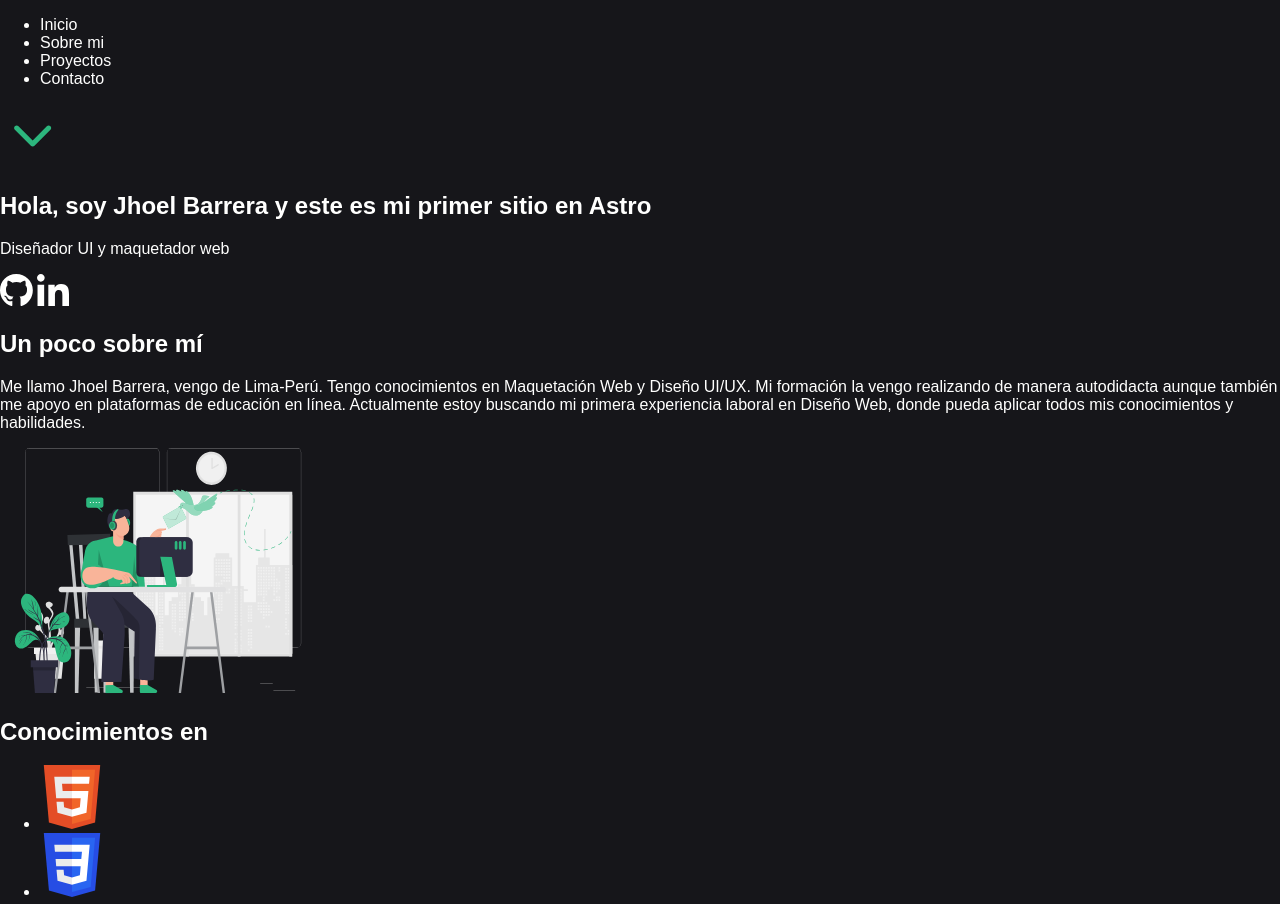
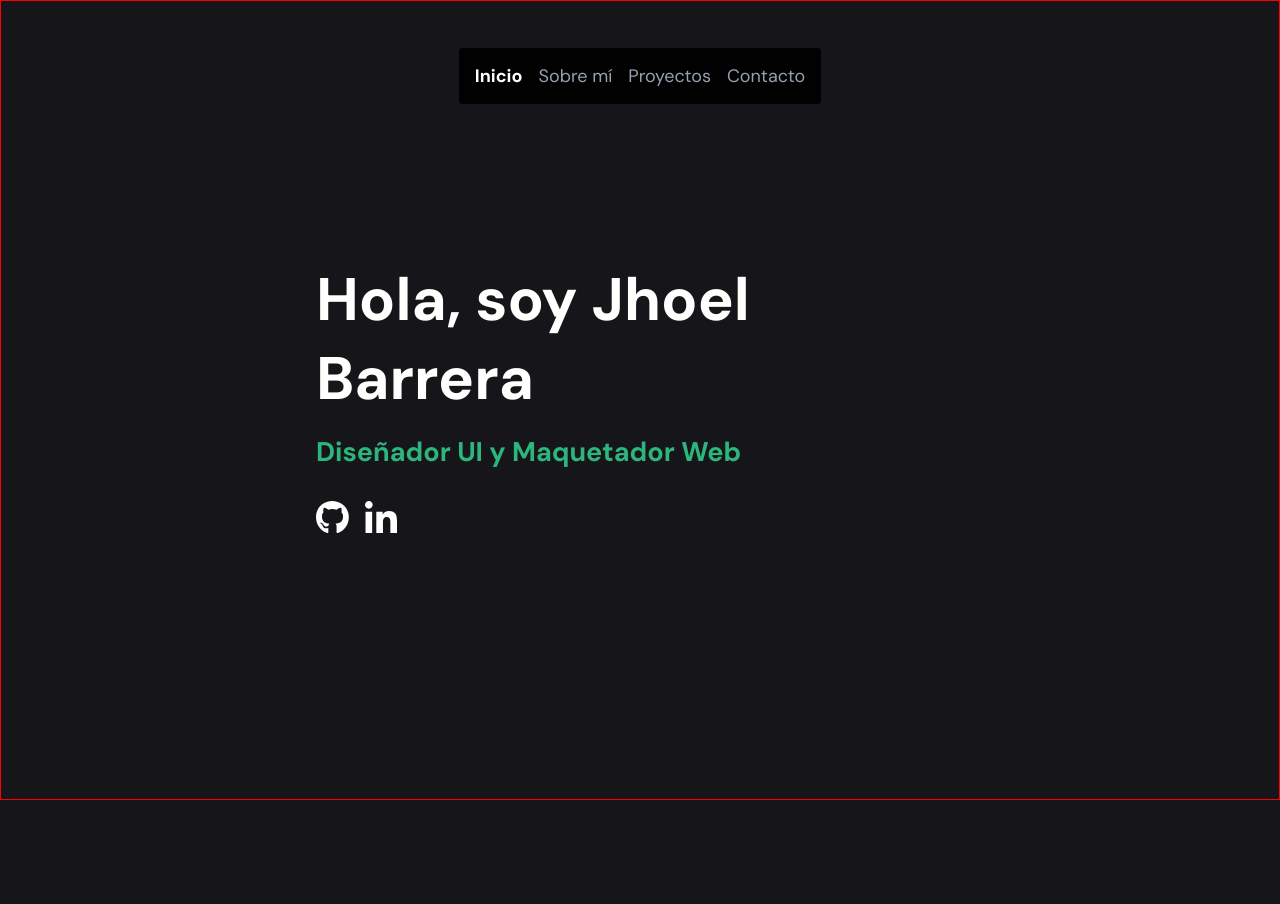
Before and after one commit to JhoeBarrera/JhoeBarrera, an Astro site: page / in a window 1280 px wide. Shown: the top 904 px of the page. After the commit the page ends 800 px from the top, so only its background shows below. Built offline with nearby package versions, Linux system fonts and the light colour scheme; Astro itself is replaced by a stand-in of ours.

Commit message:
feat: adds new changes to index.astro and global.css files and creates new astro components

```diff
--- a/src/components/navigation.astro
+++ b/src/components/navigation.astro
@@ -0,0 +1,26 @@
+---
+import "../styles/navigation.css";
+const sections = [
+	{ name: "Inicio", link: "#home", focus: true },
+	{ name: "Sobre mí", link: "#aboutMe", focus: false },
+	{ name: "Proyectos", link: "#projects", focus: false },
+	{ name: "Contacto", link: "#contactMe", focus: false },
+];
+---
+
+<nav class="menu">
+	<ul class="menu__list">
+		<li class="menu__item menu__item--focus">
+			<a href={sections[0].link} class="menu__link">{sections[0].name}</a>
+		</li>
+		<li class="menu__item">
+			<a href={sections[1].link} class="menu__link">{sections[1].name}</a>
+		</li>
+		<li class="menu__item">
+			<a href={sections[2].link} class="menu__link">{sections[2].name}</a>
+		</li>
+		<li class="menu__item">
+			<a href={sections[3].link} class="menu__link">{sections[3].name}</a>
+		</li>
+	</ul>
+</nav>
--- /dev/null
+++ b/src/components/slider.astro
@@ -0,0 +1,21 @@
+---
+import "../styles/slider.css";
+---
+
+<div class="slider">
+	<ul class="slider__track">
+		<li class="slider__slide"><img src="/Logos/HTML_icon.svg" alt="Html icon" /></li>
+		<li class="slider__slide"><img src="/Logos/CSS_icon.svg" alt="Css icon" /></li>
+		<li class="slider__slide"><img src="/Logos/SASS_icon.svg" alt="Sass icon" /></li>
+		<li class="slider__slide"><img src="/Logos/JS_icon.svg" alt="Js icon" /></li>
+		<li class="slider__slide"><img src="/Logos/GIT_icon.svg" alt="Git icon" /></li>
+		<li class="slider__slide"><img src="/Logos/FIGMA_icon.svg" alt="Figma icon" /></li>
+
+		<li class="slider__slide"><img src="/Logos/HTML_icon.svg" alt="Html icon" /></li>
+		<li class="slider__slide"><img src="/Logos/CSS_icon.svg" alt="Css icon" /></li>
+		<li class="slider__slide"><img src="/Logos/SASS_icon.svg" alt="Sass icon" /></li>
+		<li class="slider__slide"><img src="/Logos/JS_icon.svg" alt="Js icon" /></li>
+		<li class="slider__slide"><img src="/Logos/GIT_icon.svg" alt="Git icon" /></li>
+		<li class="slider__slide"><img src="/Logos/FIGMA_icon.svg" alt="Figma icon" /></li>
+	</ul>
+</div>
--- a/src/pages/index.astro
+++ b/src/pages/index.astro
@@ -1,5 +1,7 @@
 ---
 import "../styles/global.css";
+import Navigation from "../components/navigation.astro";
+import Slider from "../components/slider.astro";
 
 const pageTitle = "JhoelBarrera's Portfolio";
 const linkToGithub = "https://github.com/JhoeBarrera";
@@ -12,23 +14,23 @@ const linkToLinkedin = "";
 		<link rel="icon" type="image/svg+xml" href="/favicon.svg" />
 		<meta name="viewport" content="width=device-width" />
 		<meta name="generator" content={Astro.generator} />
+		<link rel="preconnect" href="https://fonts.googleapis.com" />
+		<link rel="preconnect" href="https://fonts.gstatic.com" crossorigin />
+		<link
+			href="https://fonts.googleapis.com/css2?family=DM+Sans:wght@400;700&display=swap"
+			rel="stylesheet"
+		/>
 		<title>{pageTitle}</title>
 	</head>
 	<body>
-		<nav>
-			<ul>
-				<li>Inicio</li>
-				<li>Sobre mi</li>
-				<li>Proyectos</li>
-				<li>Contacto</li>
-			</ul>
-		</nav>
-		<div><img src="/Icons/ArrowBack.svg" alt="" /></div>
-		<section>
-			<div>
-				<h1>Hola, soy Jhoel Barrera y este es mi primer sitio en Astro</h1>
-				<p>Diseñador UI y maquetador web</p>
-				<div>
+		<Navigation />
+		<!-- <div><img src="/Icons/ArrowBack.svg" alt="Arrow Down Icon" /></div> -->
+		<div class="container">
+			<section id="home" class="home">
+				<div class="home__container">
+					<h1 class="home__title">Hola, soy Jhoel Barrera</h1>
+					<p class="home__subtitle">Diseñador UI y Maquetador Web</p>
+					<div class="home__social">
 						<a href={linkToGithub} target="_blank"
 							><img src="/Icons/GitHub.svg" alt="GitHub icon" /></a
 						>
@@ -38,39 +40,39 @@ const linkToLinkedin = "";
 					</div>
 				</div>
 			</section>
-		<section>
-			<div>
-				<h2>Un poco sobre mí</h2>
-				<p>
-					Me llamo Jhoel Barrera, vengo de Lima-Perú. Tengo conocimientos en Maquetación Web y
-					Diseño UI/UX. Mi formación la vengo realizando de manera autodidacta aunque también
-					me apoyo en plataformas de educación en línea. Actualmente estoy buscando mi primera
-					experiencia laboral en Diseño Web, donde pueda aplicar todos mis conocimientos y
-					habilidades.
+			<!-- <section id="aboutMe" class="aboutMe">
+				<div class="aboutMe__container">
+					<div class="aboutMe__information flex">
+						<div class="flex-item">
+							<h2 class="aboutMe__title">Un poco sobre mí</h2>
+							<p class="aboutMe__paragraph">
+								Me llamo Jhoel Barrera, vengo de Lima-Perú. Tengo conocimientos en Maquetación
+								Web y Diseño UI/UX. Mi formación la vengo realizando de manera autodidacta
+								aunque también me apoyo en plataformas de educación en línea. Actualmente estoy
+								buscando mi primera experiencia laboral en Diseño Web, donde pueda aplicar
+								todos mis conocimientos y habilidades.
 							</p>
-				<div>
+						</div>
+						<div class="flex-item aboutMe__image">
 							<img
 								src="/Illustration.svg"
 								alt="Illustration of a young man working on his desktop computer"
 							/>
 						</div>
 					</div>
-			<div>
-				<h2>Conocimientos en</h2>
-				<ul>
-					<li><img src="/Logos/HTML_icon.svg" alt="Html icon" /></li>
-					<li><img src="/Logos/CSS_icon.svg" alt="Css icon" /></li>
-					<li><img src="/Logos/SASS_icon.svg" alt="Sass icon" /></li>
-					<li><img src="/Logos/JS_icon.svg" alt="Js icon" /></li>
-					<li><img src="/Logos/GIT_icon.svg" alt="Git icon" /></li>
-					<li><img src="/Logos/FIGMA_icon.svg" alt="Figma icon" /></li>
-				</ul>
+					<div class="aboutMe__knowledge">
+						<h2 class="aboutMe__title">Conocimientos en</h2>
+						<Slider />
+					</div>
+				</div>
+			</section> -->
+			<!-- <section id="projects" class="projects">
+				<div class="projects__container">
+					<h2>Mis proyectos</h2>
 				</div>
 			</section>
-		<section>
-			<h2>Mis proyectos</h2>
-		</section>
-		<section>
+			<section id="contactMe" class="contactMe">
+				<div class="contactMe__container">
 					<h2>Contáctame</h2>
 					<p>
 						Te puedes comunicar conmigo mediante <a href={linkToLinkedin} target="_blank"
@@ -87,6 +89,8 @@ const linkToLinkedin = "";
 							placeholder="Deje su mensaje :)"></textarea>
 						<input type="submit" value="Enviar" />
 					</form>
-		</section>
+				</div>
+			</section> -->
+		</div>
 	</body>
 </html>
--- a/src/styles/global.css
+++ b/src/styles/global.css
@@ -2,12 +2,203 @@
 	box-sizing: border-box;
 }
 
+:root {
+	--color-gray: #72757e;
+	--color-gray-alt: #94a1b2;
+	--color-white: #fffffe;
+	--color-dark: #16161a;
+	--color-dark-alt: #242629;
+	--color-black: #010101;
+	--color-purple: #7f5af0;
+	--color-green: #2cb67d;
+
+	--radius: 4px;
+}
+
 html {
 	font-family: sans-serif;
+	scroll-behavior: smooth;
 }
 
 body {
-	background-color: #16161a;
-	color: #fffffe;
+	background-color: var(--color-dark);
+	color: var(--color-white);
+	margin: 0;
+	font-family: "DM Sans", sans-serif;
+} /*
+.container {
+	overflow-y: scroll;
+	scroll-snap-type: y proximity;
+	max-height: 100vh;
+} */
+section {
+	scroll-snap-align: start;
+	min-height: 100vh;
+	position: relative;
+	padding-top: 0.0063rem;
+}
+
+a {
+	text-decoration: none;
+	color: var(--color-green);
+}
+
+nav,
+ul {
 	margin: 0;
 }
+
+h1,
+h2,
+p {
+	margin: 0;
+}
+
+/* ##### containers ##### */
+
+.home,
+.aboutMe,
+.projects,
+.contactMe {
+	--color-debug: red;
+	--border-debug: 1px solid var(--color-debug);
+
+	display: flex;
+	border: var(--border-debug);
+	padding-inline: 1rem;
+}
+
+.aboutMe__container,
+.projects__container,
+.contactMe__container {
+	border: var(--border-debug);
+}
+
+/* ##### home ##### */
+.home {
+	--max-width: 444px;
+	--padding-container: 0;
+
+	justify-content: center;
+	align-items: center;
+}
+.home__container {
+	padding: var(--padding-container);
+	max-width: var(--max-width);
+}
+.home__title {
+	font-weight: bold;
+	font-size: 2.5em;
+}
+.home__subtitle {
+	margin-top: 1rem;
+	color: var(--color-green);
+	font-weight: bold;
+	font-size: 1.125em;
+}
+.home__social {
+	margin-top: 2rem;
+	display: flex;
+	justify-content: flex-start;
+	gap: 1rem;
+}
+
+/* ##### aboutMe ##### */
+.aboutMe {
+	--color-debug: lightpink;
+
+	justify-content: center;
+}
+.aboutMe__container {
+	margin-top: 10.25rem;
+	width: 100%;
+}
+.aboutMe__information,
+.aboutMe__knowledge {
+	border: var(--border-debug);
+	border-color: blue;
+}
+.aboutMe__knowledge {
+	margin-top: 4rem;
+}
+
+.aboutMe__container .flex {
+	display: flex;
+	flex-wrap: wrap;
+	gap: 1.5em;
+	justify-content: center;
+}
+.aboutMe__container .flex-item {
+	border: 1px solid lightgreen;
+}
+
+.aboutMe__title {
+	font-size: 1.75em;
+}
+.aboutMe__paragraph {
+	max-width: 549px;
+	margin-top: 32px;
+	font-size: 1em;
+	line-height: 1.4;
+	color: var(--color-gray-alt);
+}
+
+.aboutMe__information .aboutMe__knowledge {
+	display: none;
+}
+.aboutMe__knowledge {
+	display: flex;
+	flex-wrap: wrap;
+	gap: 2rem;
+	justify-content: center;
+}
+.aboutMe__knowledge .aboutMe__title {
+	flex: 1;
+}
+
+@media (min-width: 474px) {
+	/* ##### home ##### */
+	.home {
+		--padding-container: 1rem;
+	}
+	.aboutMe__information {
+		padding: 1rem;
+	}
+}
+
+@media (min-width: 768px) {
+	/* ##### home ##### */
+	.home {
+		--max-width: 32.5rem;
+		font-size: 1.25rem;
+	}
+	.aboutMe {
+		font-size: 1.25rem;
+	}
+}
+
+@media (min-width: 1024px) {
+	/* ##### home ##### */
+	.home {
+		--max-width: 42.5rem;
+	}
+	.home__container {
+		font-size: 1.5rem;
+	}
+
+	.aboutMe__container {
+		font-size: 1.25rem;
+	}
+	.aboutMe__container .flex-item {
+		flex: 1;
+	}
+	.aboutMe__image {
+		max-width: min-content;
+	}
+	.aboutMe__information .aboutMe__knowledge {
+		display: flex;
+	}
+	.aboutMe__knowledge {
+		display: none;
+	}
+}
--- /dev/null
+++ b/src/styles/navigation.css
@@ -0,0 +1,44 @@
+.menu {
+	position: fixed;
+	top: 48px;
+	left: 0;
+	right: 0;
+	display: flex;
+	z-index: 1;
+	/* position: sticky;
+	z-index: 1; */
+}
+.menu__list {
+	margin-inline: auto;
+	background-color: var(--color-black);
+	border-radius: var(--radius);
+	display: inline-flex;
+	list-style-type: none;
+	padding: 1rem;
+	gap: 1rem;
+}
+.menu__item {
+	color: var(--color-gray-alt);
+	font-size: 0.875rem;
+}
+.menu__item--focus {
+	font-weight: bold;
+	color: var(--color-white);
+}
+.menu__item:hover {
+	cursor: pointer;
+}
+.menu__link {
+	color: inherit;
+}
+
+@media (min-width: 768px) {
+	.menu__item {
+		font-size: 1rem;
+	}
+}
+@media (min-width: 1024px) {
+	.menu__item {
+		font-size: 1.125rem;
+	}
+}
--- /dev/null
+++ b/src/styles/slider.css
@@ -0,0 +1,38 @@
+.slider {
+	--size-element: 64px;
+	--gap-elements: 16px;
+
+	--slider-track-width: calc(calc(var(--size-element) * 12) + calc(var(--gap-elements) * 11));
+
+	overflow: hidden;
+	margin-inline: auto;
+	width: 100%;
+	max-width: calc(var(--slider-track-width) / 2);
+	border: 1px solid rgb(147, 255, 210);
+}
+.slider__track {
+	border: 1px solid hotpink;
+	list-style: none;
+	display: flex;
+	gap: var(--gap-elements);
+	padding: 0;
+	animation: scroll 10s linear infinite;
+	width: var(--slider-track-width);
+}
+.slider__slide {
+	flex-shrink: 0;
+	width: var(--size-element);
+	height: var(--size-element);
+}
+.slider__slide img {
+	max-width: 100%;
+}
+
+@keyframes scroll {
+	0% {
+		transform: translateX(0);
+	}
+	100% {
+		transform: translateX(calc(-1 * calc(var(--slider-track-width) / 2)));
+	}
+}
```
Lines whose indentation alone changed are shown as unchanged.
